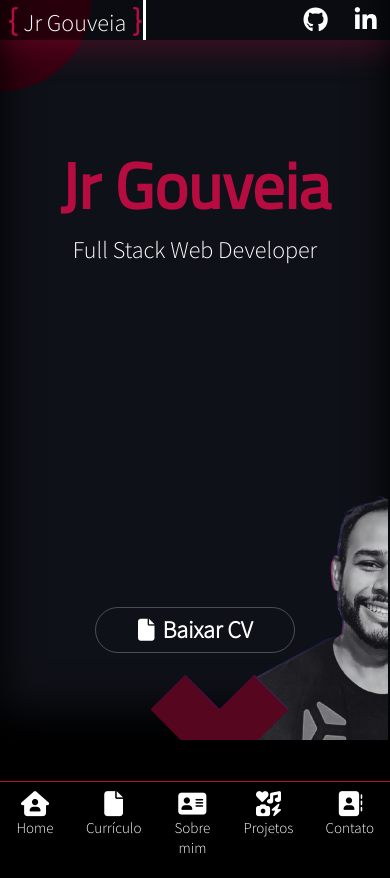
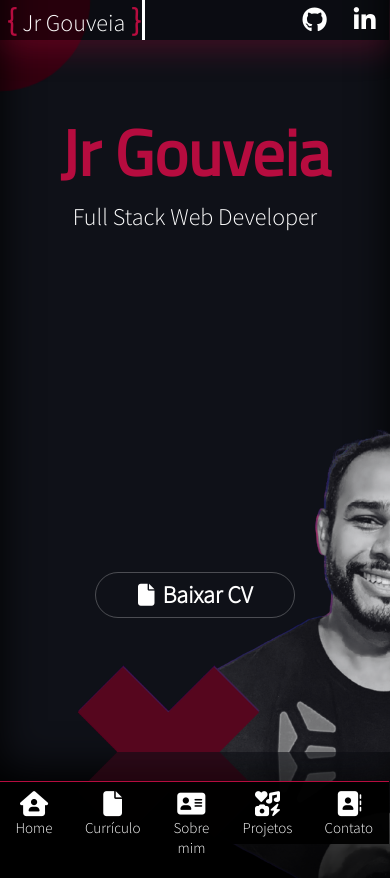
Before and after one commit to jjgouveia/jjgouveia.github.io, a React (Create React App) app: page / in a window 390 px wide. Shown: the top 878 px of the page. Built offline with nearby package versions, Linux system fonts and the light colour scheme.

Commit message:
feat: Nova apresentação da home

```diff
--- a/src/components/Profile.jsx
+++ b/src/components/Profile.jsx
@@ -16,6 +16,7 @@ export default function Profile() {
             Full Stack Web Developer
           </span>
           <img src={meLogo} alt="Foto do Jr Gouveia" className="meLogo" />
+          <div className="test" id="cat"><div className="mirror" /></div>
         </div>
       </div>
       <Button
--- a/src/styles/Button.css
+++ b/src/styles/Button.css
@@ -7,7 +7,7 @@
     padding: .5rem 0;
     transition: all .5s;
     position: relative;
-    bottom: -150px;
+    bottom: 35px;
 }
 
 .button-component:hover {
--- a/src/styles/mobile.css
+++ b/src/styles/mobile.css
@@ -24,8 +24,8 @@
     max-width: 465px;
     width: 100%;
     margin: auto;
-    top: 0; /* Position the navbar at the top of the page */
-    position: fixed; /* Set the navbar to fixed position */
+    top: 0;
+    position: fixed;
     background: rgba(0, 0, 0, 0.25);
     box-shadow: 0 8px 32px 0 #b60c3f51;
   }
@@ -40,11 +40,7 @@
     flex-direction: column;
     width: 100%;
     height: 1000px;
-    box-shadow: inset 0px -290px 40px #000;;
-  }
-
-  .profile {
-    margin-top: -40px;
+    box-shadow: inset 0px -230px 40px #000000;
   }
 
   .profile-intern-container {
@@ -56,9 +52,11 @@
   }
 
   .meLogo {
-    margin-left: 20%;
-    bottom: 260px;
-    position: absolute
+    bottom: -180px;
+    position: relative;
+    margin-left: 62px;
+    -webkit-box-reflect: below 0px linear-gradient(to bottom, rgba(0,0,0,0.0), rgba(0,0,0,0.4));
+
   }
 
   .profile__text {
@@ -72,7 +70,7 @@
   }
 
   .profile img {
-    width: 250px;
+    max-width: 330px;
   }
 
   .section__tittle, .section__tittle_padded {
```
